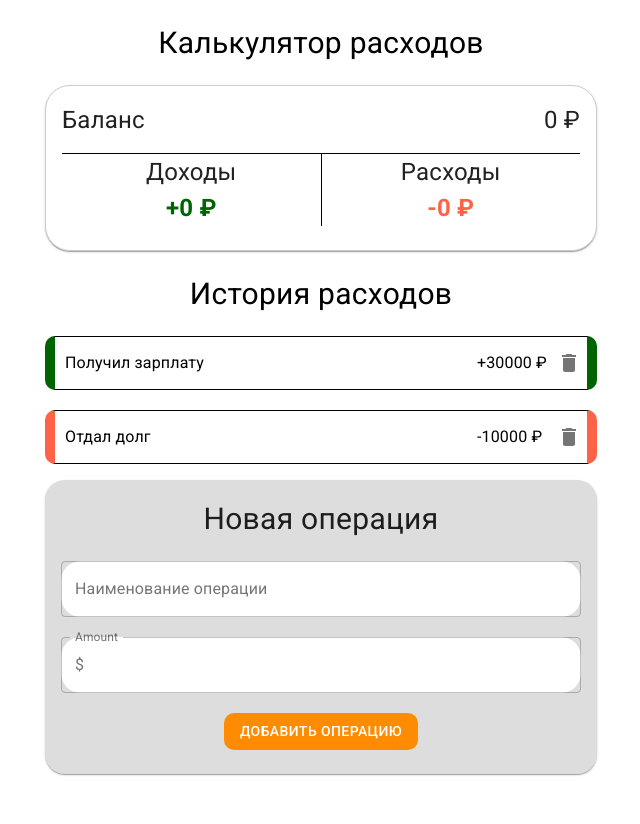
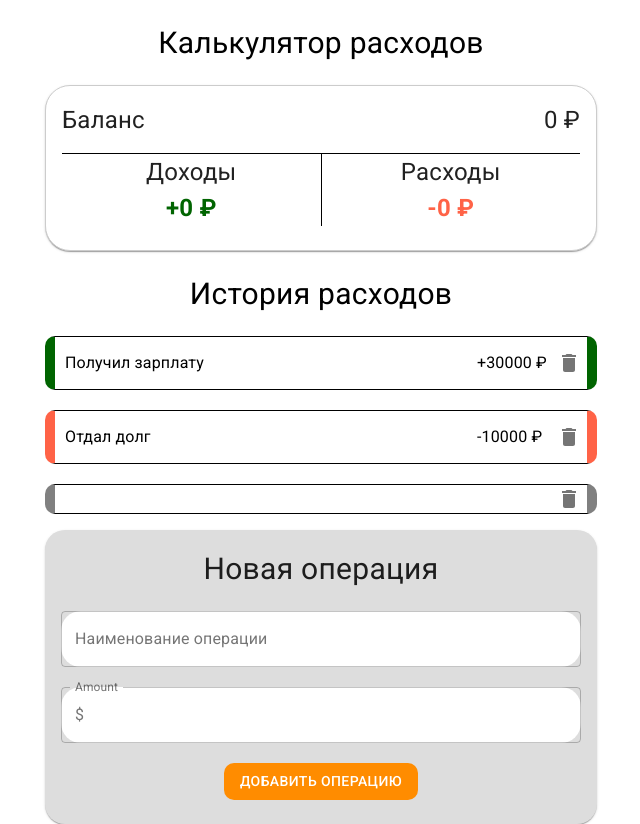
Before and after one commit to EgorPotopeiko/CostAccounting, a React (Create React App) app in the folder develop/: page / in a window 1280 px wide. Shown: the whole page, without its empty margins (319-959 px from the left). Before the commit the page ends 800 px from the top, so only its background shows below. Built offline with nearby package versions, Linux system fonts and the light colour scheme.

Commit message:
add func

```diff
--- a/develop/src/AddHistoryElement.js
+++ b/develop/src/AddHistoryElement.js
@@ -1,12 +1,58 @@
-import './App.js';
-import HistoryButtonPlus from './HistoryButtons/HistoryButtonPlus.js';
+import { makeStyles } from '@material-ui/core/styles';
+import ListItem from '@material-ui/core/ListItem';
+import ListItemText from '@material-ui/core/ListItemText';
+import IconButton from '@material-ui/core/IconButton';
+import ListItemSecondaryAction from '@material-ui/core/ListItemSecondaryAction';
+import DeleteIcon from '@material-ui/icons/Delete';
 
-const RenderOperation = () => {
-  const historyblock = document.querySelector('.ButtonsList');
-  const HistoryListItem = document.createElement('li');
-  const content = HistoryButtonPlus.innerHTML;
-  HistoryListItem.innerHTML = content;
-  historyblock.append(HistoryListItem);
-}
+const useStyles = makeStyles({
+    standartlist: {
+      alignItems: 'center',
+      backgroundColor: '#fff',
+      borderTop: '1px solid black',
+      borderBottom: '1px solid black',
+      borderLeft: '10px solid grey',
+      borderRight: '10px solid grey',
+      borderRadius: 10,
+      color: '333',
+      display: 'flex',
+      justifyContent: 'space-between',
+      padding: 10,
+      margin: '10px 0',
+      lineHeight: 25,
+      listStyle: 'none',
+      marginTop: 20,
+    },
+    standartreason: {
+      maxWidth: 150,
+    },
+    standartnumber: {
+      maxWidth: 70,
+      paddingRight: 30,
+    },
+  });
 
-export default RenderOperation;
+  let dbOperation = [
+    {
+    id: '1',
+    description: 'Такси',
+    amount: -5000,
+    }
+  ]
+
+const HistoryButton = () => {
+    const classes = useStyles();
+    return(
+        <ListItem className={classes.standartlist} button>
+        <ListItemText className={classes.standartreason} primary=''></ListItemText>
+        <ListItemText className={classes.standartnumber} edge='end' primary=''></ListItemText>
+        <ListItemSecondaryAction className={classes.deleteicon}>
+            <IconButton edge="end" aria-label="delete">
+            <DeleteIcon />
+            </IconButton>
+        </ListItemSecondaryAction>
+        </ListItem>
+    );
+};
+
+export default HistoryButton;
--- a/develop/src/App.js
+++ b/develop/src/App.js
@@ -6,7 +6,8 @@ import InfoMenu from './InfoMenu';
 import HistoryButtonPlus from './HistoryButtons/HistoryButtonPlus';
 import HistoryButtonMinus from './HistoryButtons/HistoryButtonMinus';
 import CardMenu from './Card';
-import RenderOperation from './AddHistoryElement';
+import HistoryButton from './AddHistoryElement';
+import Generateblock from './init';
 
 const useStyles = makeStyles({
   title: {
@@ -26,6 +27,7 @@ function App() {
           <ul className="ButtonsList">
           <HistoryButtonPlus />
           <HistoryButtonMinus />
+          <Generateblock />
           </ul>
           <CardMenu />
           </Container>
--- /dev/null
+++ b/develop/src/init.js
@@ -0,0 +1,26 @@
+import HistoryButton from './AddHistoryElement';
+
+let dbOperation = [
+    {
+    id: '1',
+    description: 'Получил зарплату',
+    amount: 30000,
+    },
+    {
+    id: '2',
+    description: 'Отдал долг',
+    amount: -10000,
+    },
+    {
+    id: '3',
+    description: 'Такси',
+    amount: -5000,
+    }
+  ]
+const Generateblock = () => {
+    for (let i = 0; i < dbOperation.length; i++) {
+      return (HistoryButton(dbOperation[i]));
+    };
+  };
+
+export default Generateblock;
```
